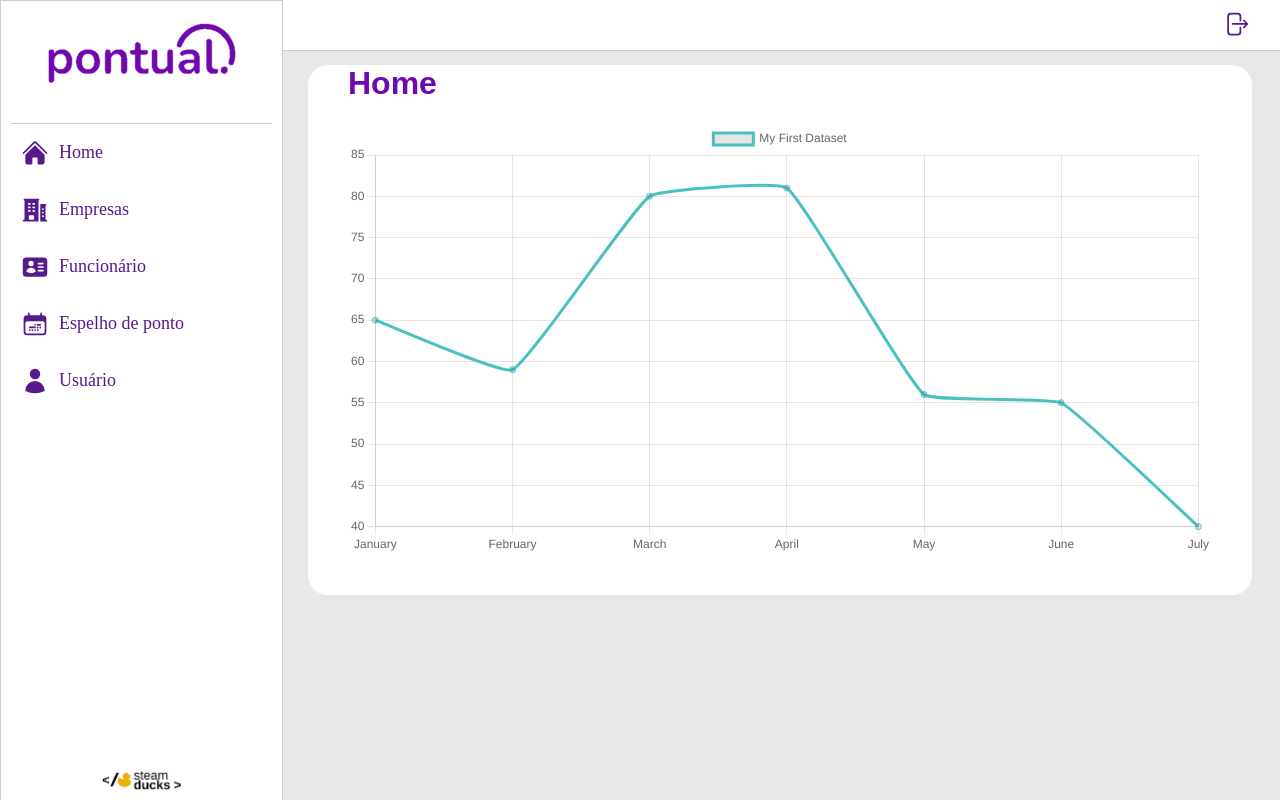
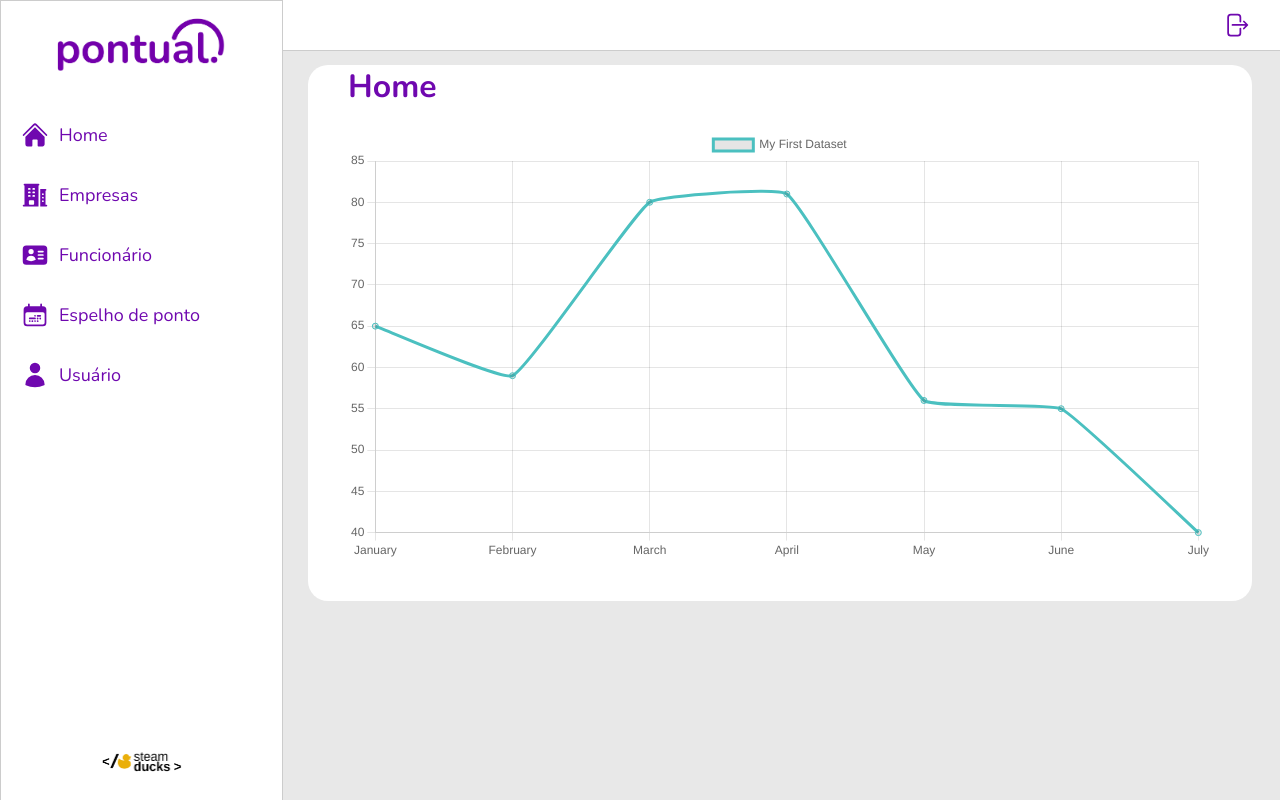
Before and after one commit to Steam-Ducks/ps-client, a Vue app in the folder ps-client/: page / in a window 1280 px wide. Built offline with nearby package versions, Linux system fonts and the light colour scheme.

Commit message:
refactor (PS-31): refactoring styles and components

```diff
--- a/ps-client/src/App.vue
+++ b/ps-client/src/App.vue
@@ -3,7 +3,7 @@
 </template>
 
 <style>
-
+    @import url('https://fonts.googleapis.com/css2?family=Nunito:wght@400;600;700&display=swap');
     nav-link {
         color: #551a8b;
         font-family: Nunito;
--- a/ps-client/src/assets/css/style.css
+++ b/ps-client/src/assets/css/style.css
@@ -1,5 +1,11 @@
-  body{
-    font-family: sans-serif;
+@import url('https://fonts.googleapis.com/css2?family=Nunito:wght@400;600;700&display=swap');
+
+.root {
+  font-family: Nunito !important;
+}
+
+body{
+    font-family: Nunito;
   }
 
   .photo{
@@ -44,7 +50,7 @@
   }
 
   .dataTables_wrapper {
-  font-family: 'Segoe UI', sans-serif;
+  font-family: 'Nunito';
   margin: 20px 0;
 }
 
@@ -113,6 +119,7 @@
 }
 
 nav{
+  font-family: Nunito;
   text-align: right;
   gap: 5px;
   display: flex;
--- a/ps-client/src/components/common/AppHeader.vue
+++ b/ps-client/src/components/common/AppHeader.vue
@@ -37,23 +37,20 @@
 
   .icon {
     width: 28px;
-    height: 28px;
-    margin-top: 10px;
   }
 
   .nav-link:hover {
     background-color: #f0f0f0;
-
   }
 
   .nav-link{
     height: 100%;
     align-items: center;
     justify-content: center;
-    margin: 0 30px;
     text-decoration: none;
-    color: #551a8b;
+    color: #6F08AF;
     font-family: Nunito;
+    margin-right: 10px;
   }
 
 </style>
--- a/ps-client/src/components/common/SideBar.vue
+++ b/ps-client/src/components/common/SideBar.vue
@@ -1,7 +1,7 @@
 <template>
   <div class="side-bar">
 
-    <div class="nav-header">
+    <div>
       <img src="@/assets/PontualLogo.png" alt="Logo" class="logo-top">
     </div>
 
@@ -74,7 +74,7 @@
 };
 </script>
 
-<style scoped>
+<style >
 
   .side-bar {
     text-align: center;
@@ -87,17 +87,17 @@
     border: 1px solid #ccc;
     z-index:2;
     padding: 10px;
-    color: #551a8b;
+    color: #6F08AF;
     font-family: Nunito;
   }
 
-  img{
+  /* img{
     width: 200px;
-  }
+  } */
 
   .logo-top {
-  width: 200px;
-  margin-bottom: 20px;
+  width: 70%;
+  /**margin-bottom: 20px;*/
 }
 
 .logo-bottom {
@@ -107,9 +107,8 @@
 
   .nav-bar{
     list-style-type: none;
-    border-top: 1px solid #ccc;
     padding: 0;
-    margin: 0;
+    margin-top: 20px;
     width: 100%;
   }
 
@@ -119,7 +118,7 @@
     text-decoration: none;
     font-size: 18px;
     border-radius: 10px;
-    color: #551a8b;
+    color: #6F08AF;
     font-family: Nunito;
     padding: 0 10px 0 10px;
   }
@@ -141,9 +140,9 @@
     height:43%;
   }
 
-  .nav-header{
+  /* .nav-header{
     height:14%;
-  }
+  } */
 
   .nav-section{
     height:43%;
```
Also changed, not shown: ps-client/src/assets/PontualLogo.png, ps-client/src/layout/AdmintLayout.vue (indentation only), 1 other file (tests, documents, lock files or other folders).
